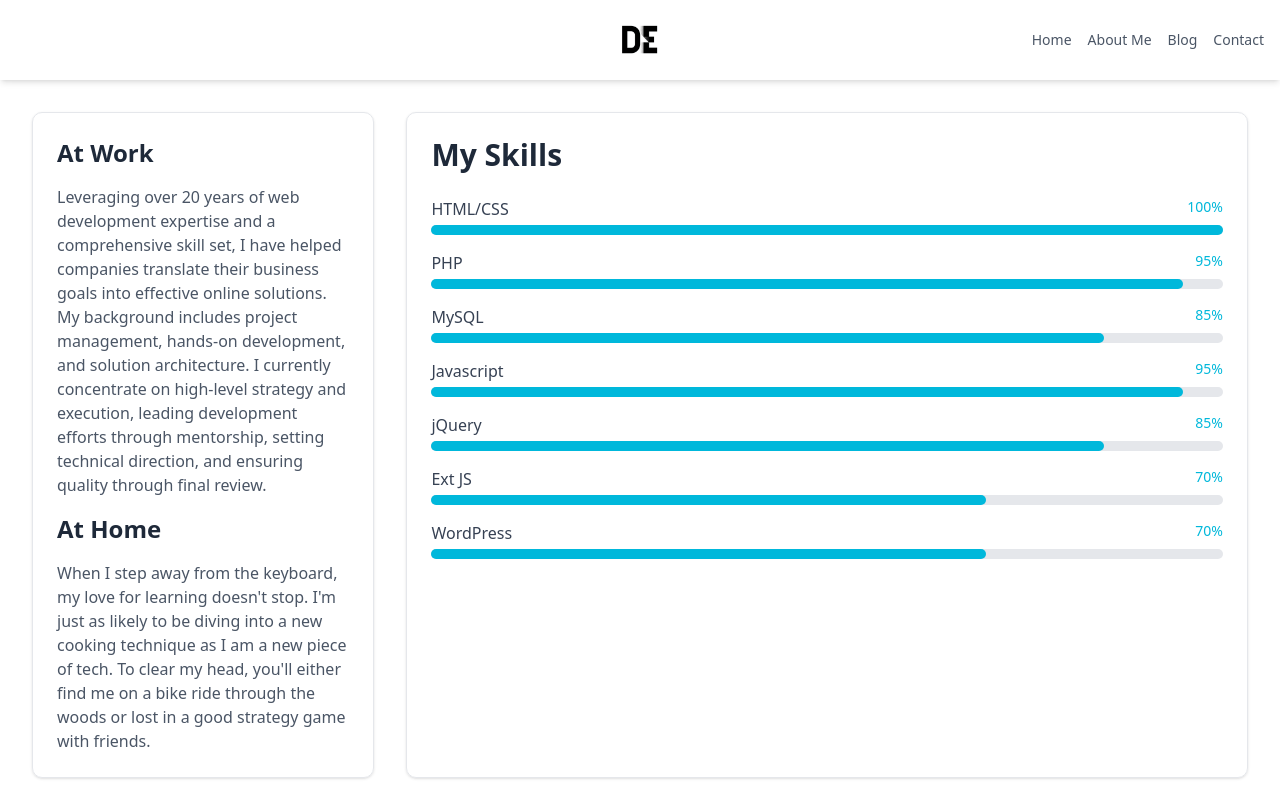
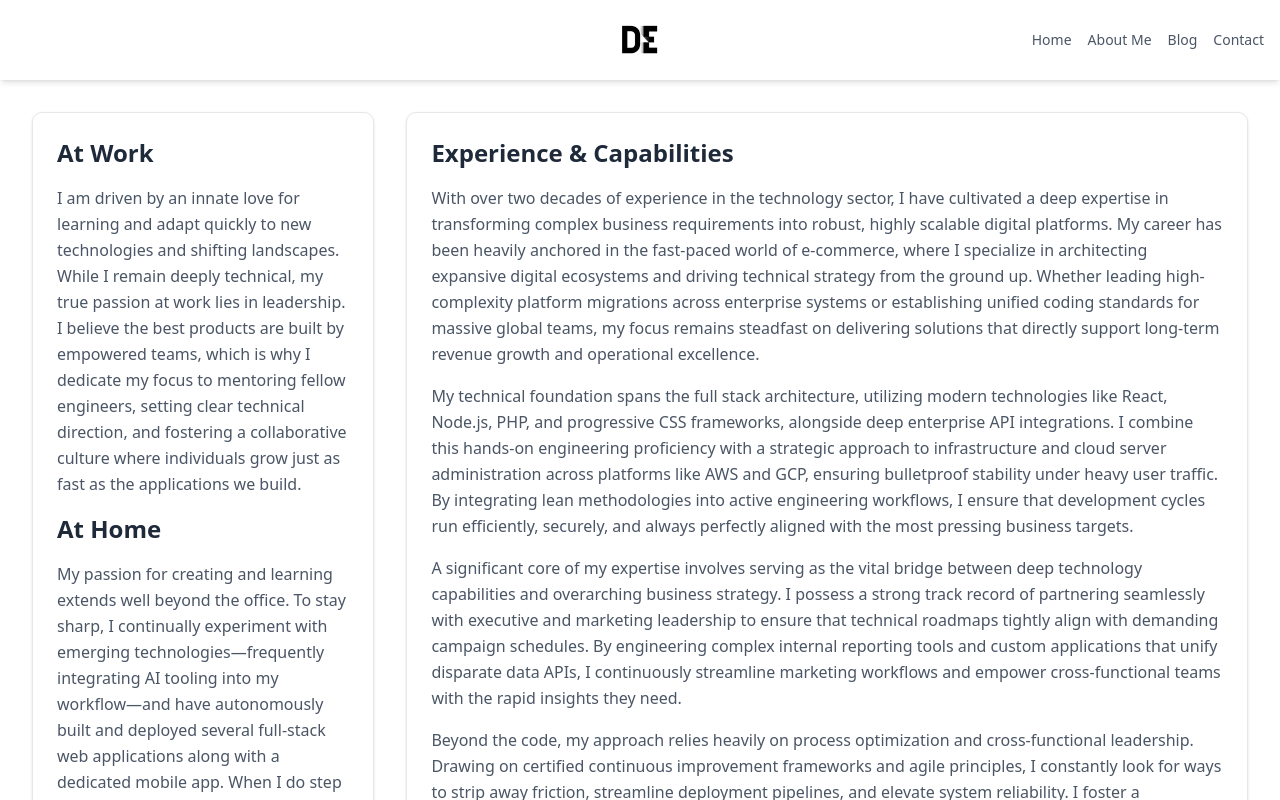
Before and after one commit to derricke/derricke.github.io, a Next.js app: page /about in a window 1280 px wide. Shown: the top 800 px of the page. Built offline with nearby package versions, Linux system fonts and the light colour scheme.

Commit message:
Updates to experience

```diff
--- a/src/app/about/page.tsx
+++ b/src/app/about/page.tsx
@@ -1,7 +1,6 @@
 // Location: src/app/about/page.tsx
 
 import { Metadata } from 'next';
-import Skills from '@/components/Skills';
 
 export const metadata: Metadata = {
   title: 'About Me',
@@ -27,26 +26,38 @@ export const metadata: Metadata = {
 export default function AboutPage() {
   return (
     // Main container for the page with padding
-    <div className="container mx-auto p-4 sm:p-6 lg:p-8">
+    <div className="container mx-auto p-4 sm:p-6 lg:p-8 min-h-[70vh]">
       {/* Responsive grid layout. Stacks on mobile, becomes 2 columns on medium screens and up. */}
       <div className="grid grid-cols-1 md:grid-cols-10 gap-8">
 
         {/* Left Column (30% width on medium screens and up) */}
         <div className="md:col-span-3 border border-gray-200 rounded-lg p-6 shadow-sm">
           <h2 className="text-2xl font-bold mb-4 text-gray-800">At Work</h2>
-          <p className="text-gray-600 mb-4">
-            Leveraging over 20 years of web development expertise and a comprehensive skill set, I have helped companies translate their business goals into effective online solutions. My background includes project management, hands-on development, and solution architecture. I currently concentrate on high-level strategy and execution, leading development efforts through mentorship, setting technical direction, and ensuring quality through final review.
+          <p className="text-gray-600 mb-4 leading-relaxed">
+            I am driven by an innate love for learning and adapt quickly to new technologies and shifting landscapes. While I remain deeply technical, my true passion at work lies in leadership. I believe the best products are built by empowered teams, which is why I dedicate my focus to mentoring fellow engineers, setting clear technical direction, and fostering a collaborative culture where individuals grow just as fast as the applications we build.
           </p>
           <h2 className="text-2xl font-bold mb-4 text-gray-800">At Home</h2>
-          <p className="text-gray-600">
-            When I step away from the keyboard, my love for learning doesn&apos;t stop. I&apos;m just as likely to be diving into a new cooking technique as I am a new piece of tech. To clear my head, you&apos;ll either find me on a bike ride through the woods or lost in a good strategy game with friends.
+          <p className="text-gray-600 mb-4 leading-relaxed">
+            My passion for creating and learning extends well beyond the office. To stay sharp, I continually experiment with emerging technologies—frequently integrating AI tooling into my workflow—and have autonomously built and deployed several full-stack web applications along with a dedicated mobile app. When I do step entirely away from the keyboard, my love for learning doesn&apos;t stop. I&apos;m just as likely to be diving into a new cooking technique as I am a new piece of tech, and to clear my head, you&apos;ll either find me on a bike ride through the woods or lost in a good strategy game with friends.
           </p>
         </div>
 
         {/* Right Column (70% width on medium screens and up) */}
         <div className="md:col-span-7 border border-gray-200 rounded-lg p-6 shadow-sm">
-          <div className="text-gray-600">
-            <Skills />
+          <h2 className="text-2xl font-bold mb-4 text-gray-800">Experience & Capabilities</h2>
+          <div className="text-gray-600 space-y-4 leading-relaxed">
+            <p>
+              With over two decades of experience in the technology sector, I have cultivated a deep expertise in transforming complex business requirements into robust, highly scalable digital platforms. My career has been heavily anchored in the fast-paced world of e-commerce, where I specialize in architecting expansive digital ecosystems and driving technical strategy from the ground up. Whether leading high-complexity platform migrations across enterprise systems or establishing unified coding standards for massive global teams, my focus remains steadfast on delivering solutions that directly support long-term revenue growth and operational excellence.
+            </p>
+            <p>
+              My technical foundation spans the full stack architecture, utilizing modern technologies like React, Node.js, PHP, and progressive CSS frameworks, alongside deep enterprise API integrations. I combine this hands-on engineering proficiency with a strategic approach to infrastructure and cloud server administration across platforms like AWS and GCP, ensuring bulletproof stability under heavy user traffic. By integrating lean methodologies into active engineering workflows, I ensure that development cycles run efficiently, securely, and always perfectly aligned with the most pressing business targets.
+            </p>
+            <p>
+              A significant core of my expertise involves serving as the vital bridge between deep technology capabilities and overarching business strategy. I possess a strong track record of partnering seamlessly with executive and marketing leadership to ensure that technical roadmaps tightly align with demanding campaign schedules. By engineering complex internal reporting tools and custom applications that unify disparate data APIs, I continuously streamline marketing workflows and empower cross-functional teams with the rapid insights they need.
+            </p>
+            <p>
+              Beyond the code, my approach relies heavily on process optimization and cross-functional leadership. Drawing on certified continuous improvement frameworks and agile principles, I constantly look for ways to strip away friction, streamline deployment pipelines, and elevate system reliability. I foster a collaborative culture among engineering units focused on uncompromised code quality. Ultimately, my mission is to mentor teams, remove their roadblocks, and steer a sweepingly impactful technical vision to build the stable tools that businesses rely on.
+            </p>
           </div>
         </div>
 
```
